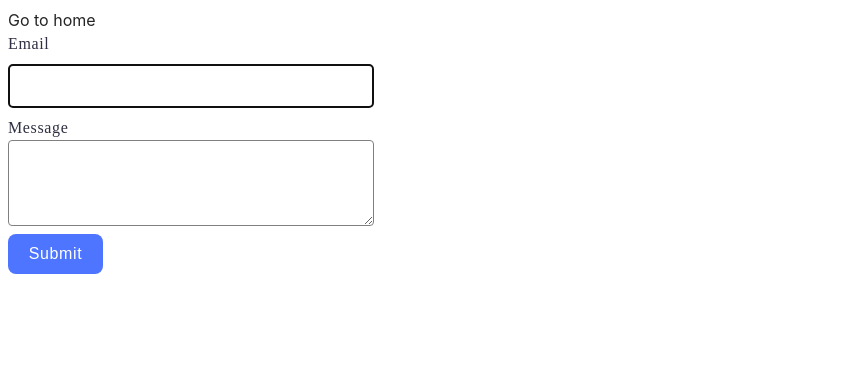
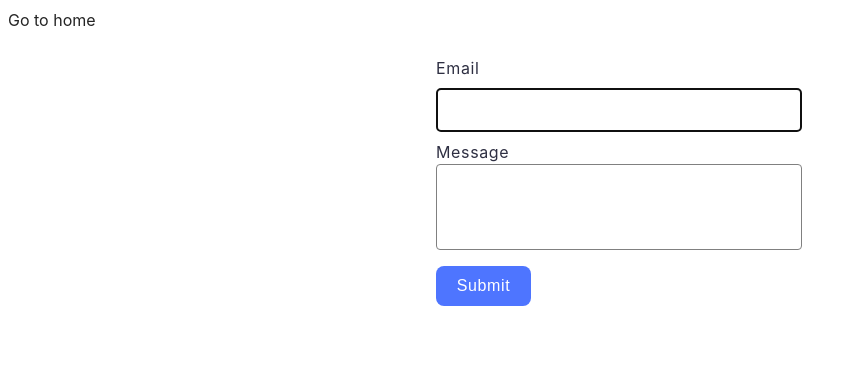
Before and after one commit to aliskuraieva/goit-js-hw-09, a website built with Vite: page src/2-form.html in a window 1280 px wide. Shown: the whole page, without its empty margins (0-857 px from the left). Built offline with nearby package versions, Linux system fonts and the light colour scheme.

Commit message:
Update styles.css

```diff
--- a/src/css/styles.css
+++ b/src/css/styles.css
@@ -66,42 +66,46 @@ button {
 .feedback-form {
   display: flex;
   flex-direction: column;
-  align-items: flex-start;
-  gap: 8px;
+  border-radius: 8px;
+  padding: 24px;
+  width: 408px;
+  height: 296px;
+  background: #ffffff;
+  margin: 0 auto;
 }
 
 label {
-  color: #2e2f42;
-  font-family: Montserrat;
-  font-size: 16px;
-  font-style: normal;
-  font-weight: 400;
-  line-height: 24px;
-  letter-spacing: 0.64px;
   display: flex;
   flex-direction: column;
+  width: 360px;
+  font-weight: 400;
+  font-size: 16px;
+  line-height: 1.5;
+  letter-spacing: 0.04em;
+  color: #2e2f42;
 }
 
 input {
+  border: 1px solid #808080;
+  border-radius: 4px;
   width: 360px;
   height: 40px;
-  flex-shrink: 0;
-  border-radius: 4px;
-  border: 1px solid #808080;
   margin-top: 8px;
+  margin-bottom: 8px;
 }
 
 input:hover {
   border-radius: 4px;
-  border: 1px solid #000;
+  border: 1px solid #000000;
 }
 
 textarea {
+  border: 1px solid #808080;
+  border-radius: 4px;
   width: 360px;
   height: 80px;
-  flex-shrink: 0;
-  border-radius: 4px;
-  border: 1px solid #808080;
+  resize: none;
+  margin-bottom: 16px;
 }
 button {
   border: none;
```
